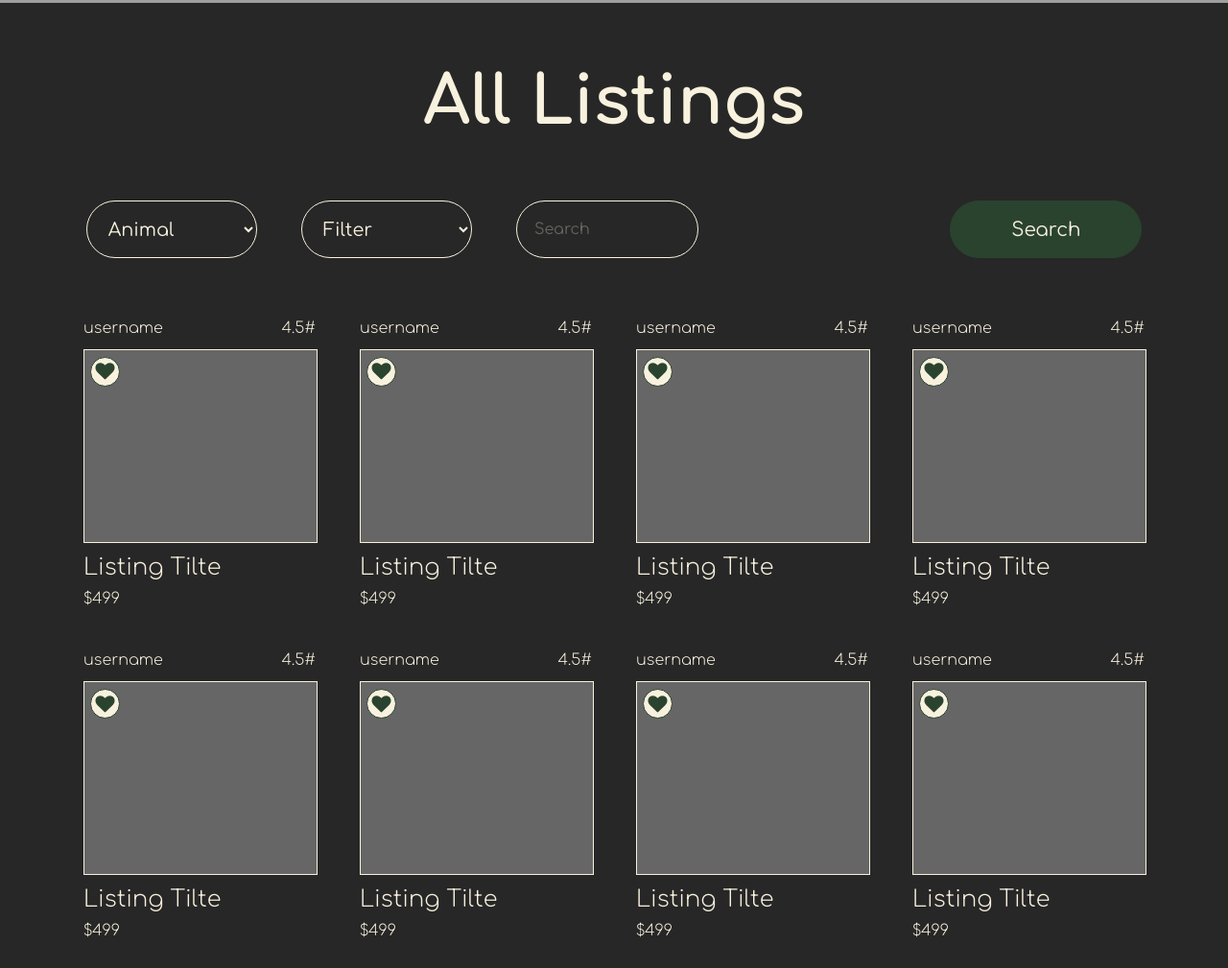
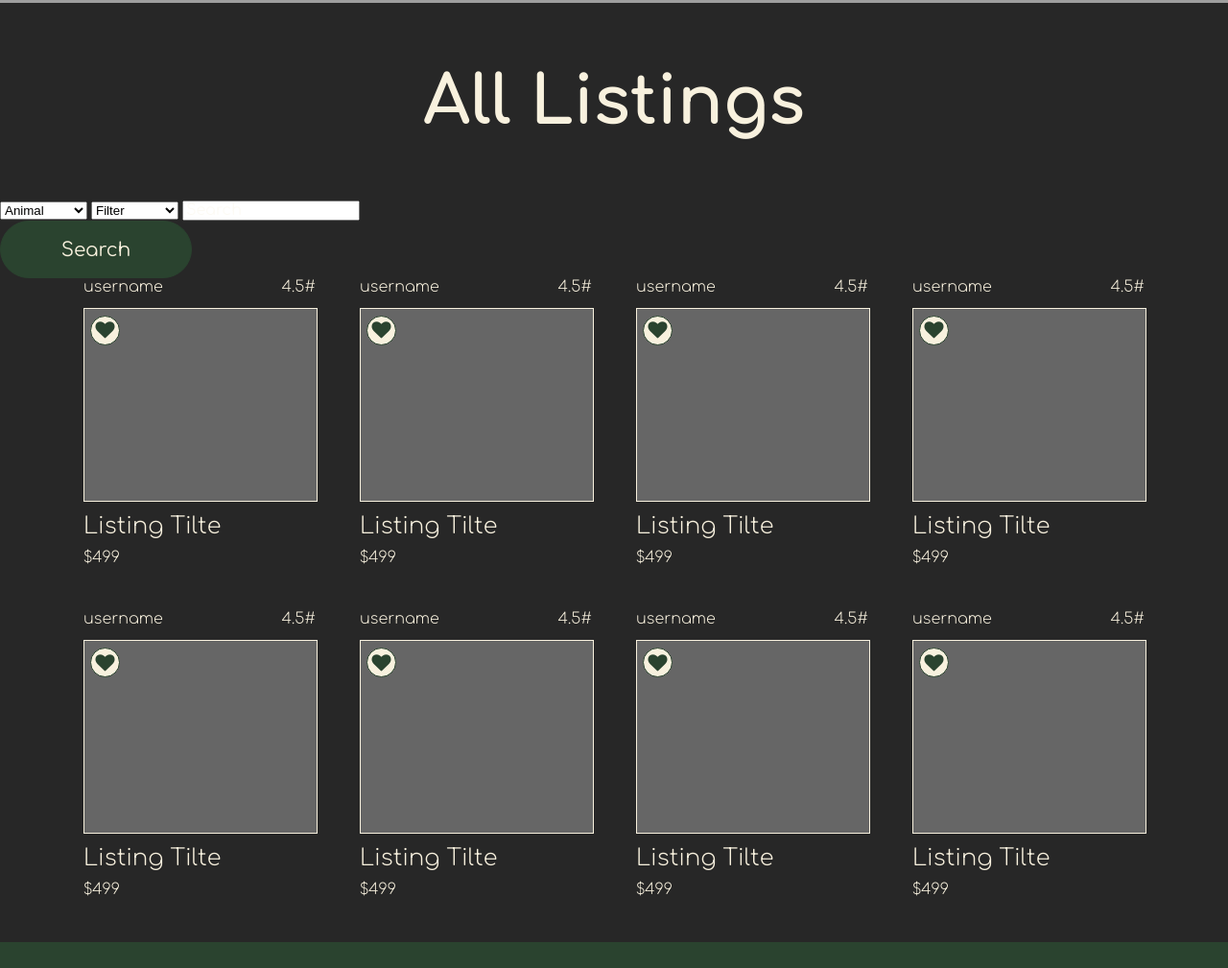
Before and after one commit to jinx770/xotik, a website: page frontEnd/index.html in a window 1280 px wide. Shown: the part 797-1806 px from the top of the page at 96% size. Drawn offline with nearby package versions, Linux system fonts and the light colour scheme; files that its build step writes are made by us from their sources; grey boxes are pictures that could not be loaded.

Commit message:
friday fix

```diff
--- a/frontEnd/sass/style.scss
+++ b/frontEnd/sass/style.scss
@@ -485,48 +485,6 @@ input:-webkit-autofill:active
   text-align: center;
 }
 
-// filtering
-
-.search {
-  display: flex;
-  justify-content: space-between;
-  width: 86%;
-  margin: auto;
-  padding-bottom: 5%;
-}
-
-.inputs {
-  display: flex;
-  justify-content: space-between;
-}
-.inputs select {
-  margin-right: 10%;
-  background: none;
-  border: 1px solid $offwhite;
-  outline: none;
-  color: $offwhite;
-  border-radius: 50px;
-  font-family: "Comfortaa";
-  font-size: 120%;
-  padding-left: 4%;
-  padding-right: 4%;
-}
-
-option {
-color: $black;
-}
-
-.search-input {
-  background: none;
-  border: 1px solid $offwhite;
-  outline: none;
-  color: $offwhite;
-  border-radius: 50px;
-  font-family: "Comfortaa";
-  padding-left: 4%;
-}
-
-
 
 .all-listings {
   display: flex;
```
